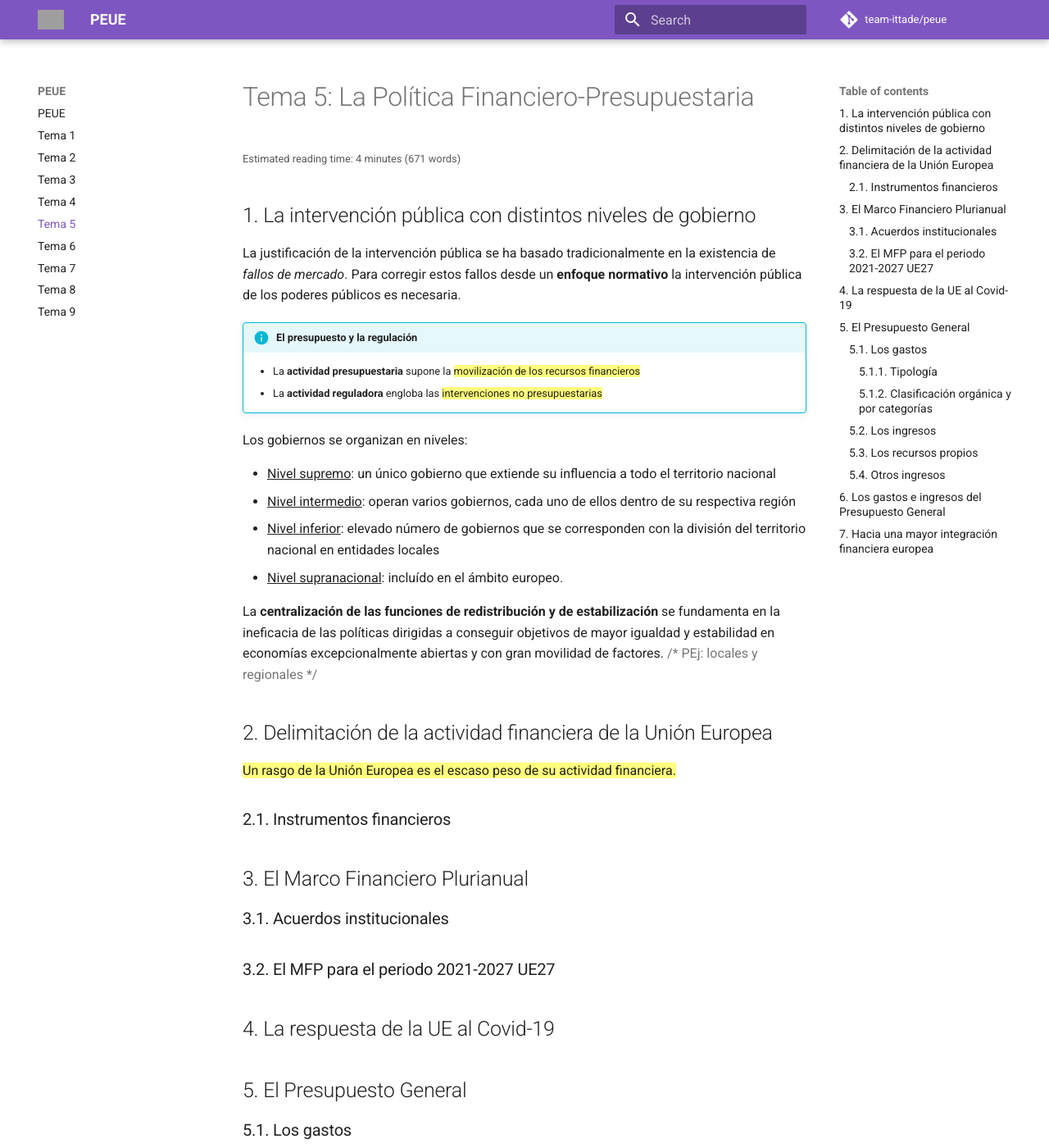
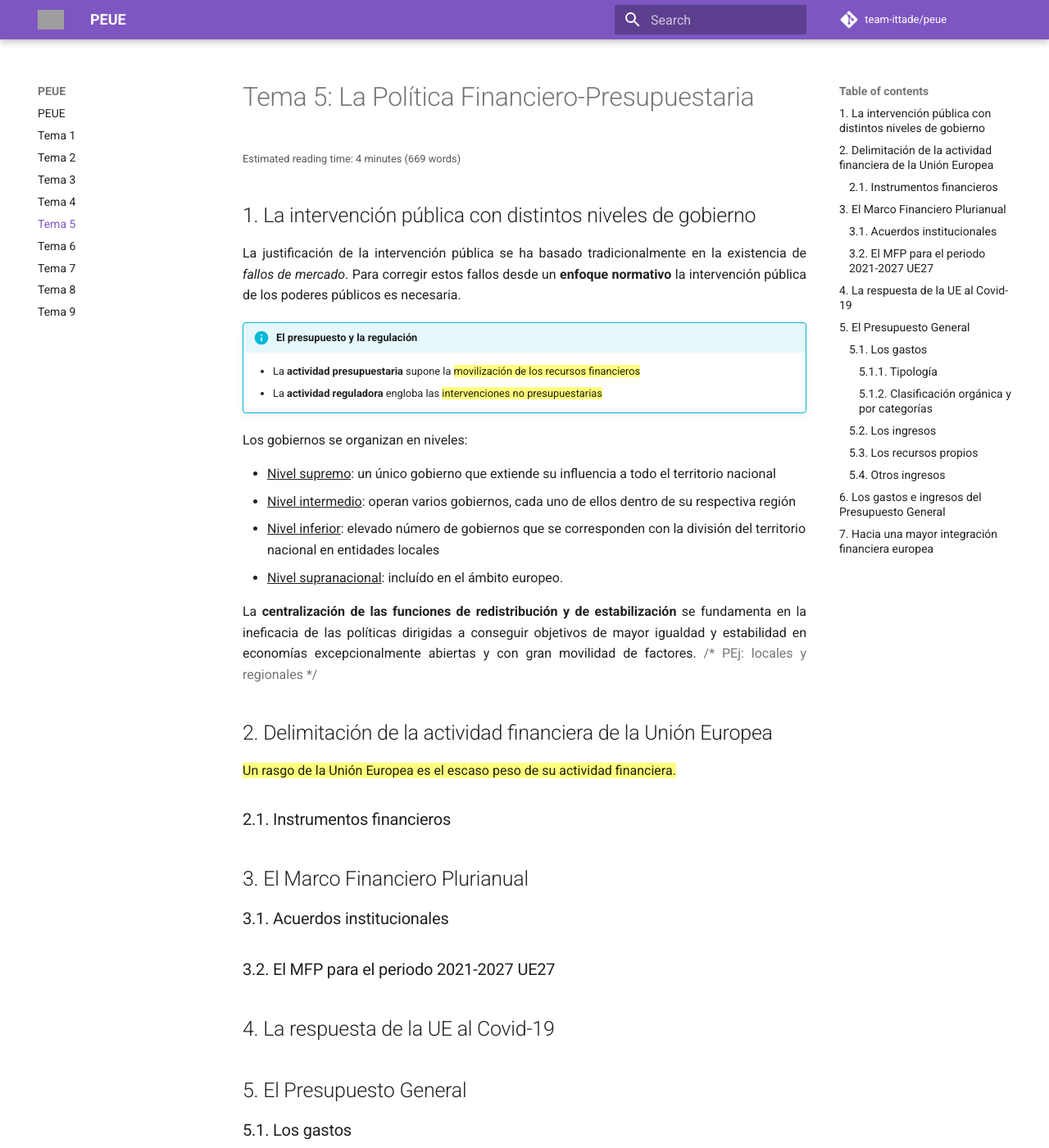
Before and after one commit to team-ittade/peue, an MkDocs documentation site: the page built from docs/tema-5.md, in a window 1280 px wide and 1400 px high. Shown: the whole window at 82% size. Built offline with MkDocs 1.6.1 and Material for MkDocs 9.7.7, drawn with Linux system fonts in a browser that asks for light colours; comment, search, counter and statistics services are not loaded; grey boxes are pictures that could not be loaded.

Commit message:
chore: justify content

```diff
--- /dev/null
+++ b/docs/css/custom.css
@@ -0,0 +1,4 @@
+p {
+  text-align: justify;
+  text-justify: inter-word;
+}
--- a/mkdocs.yml
+++ b/mkdocs.yml
@@ -37,6 +37,7 @@
 
 extra_css:
   - css/colors.css
+  - css/custom.css
   - css/pied-piper.css
 
 extra_javascript:
```
